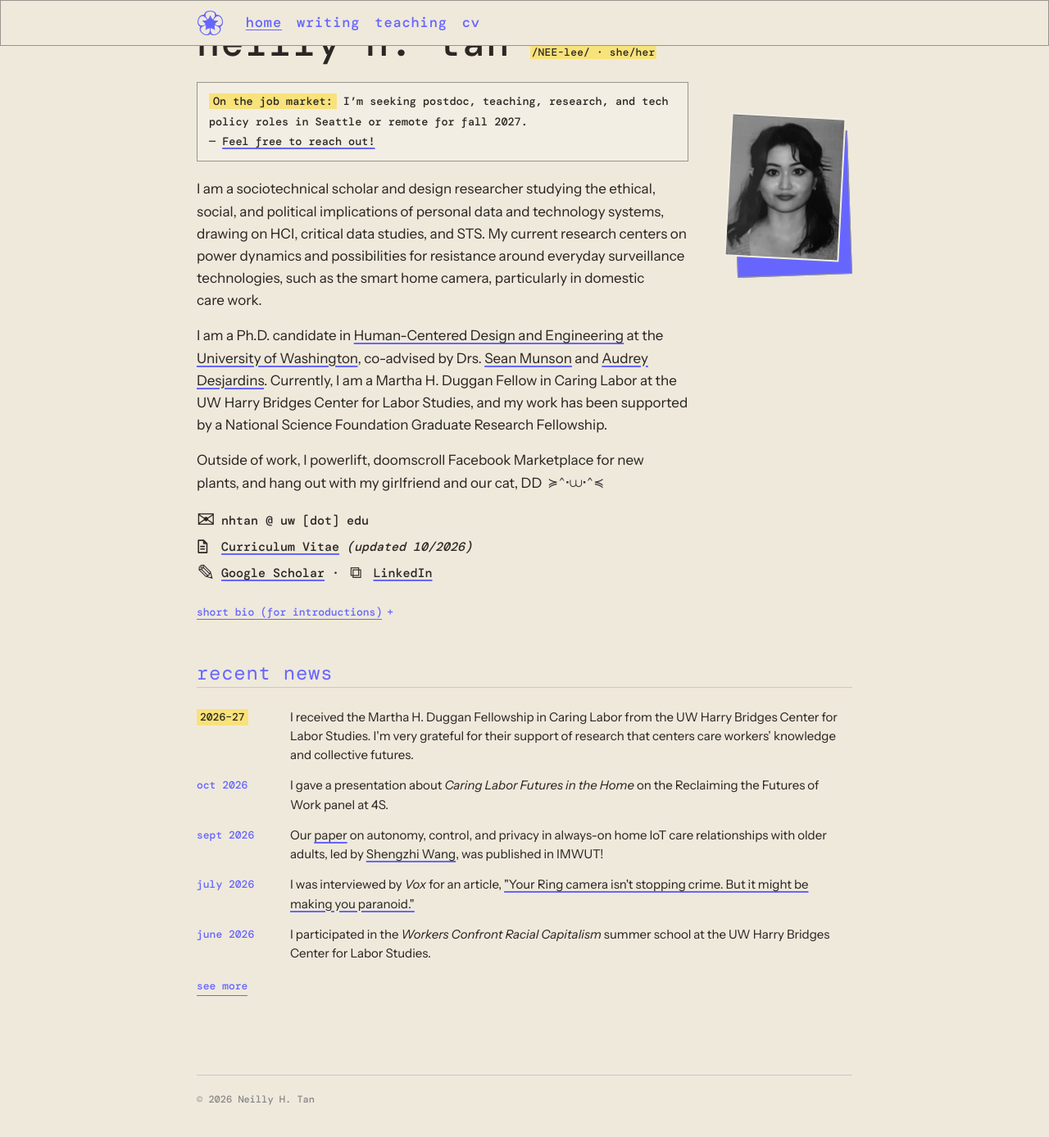
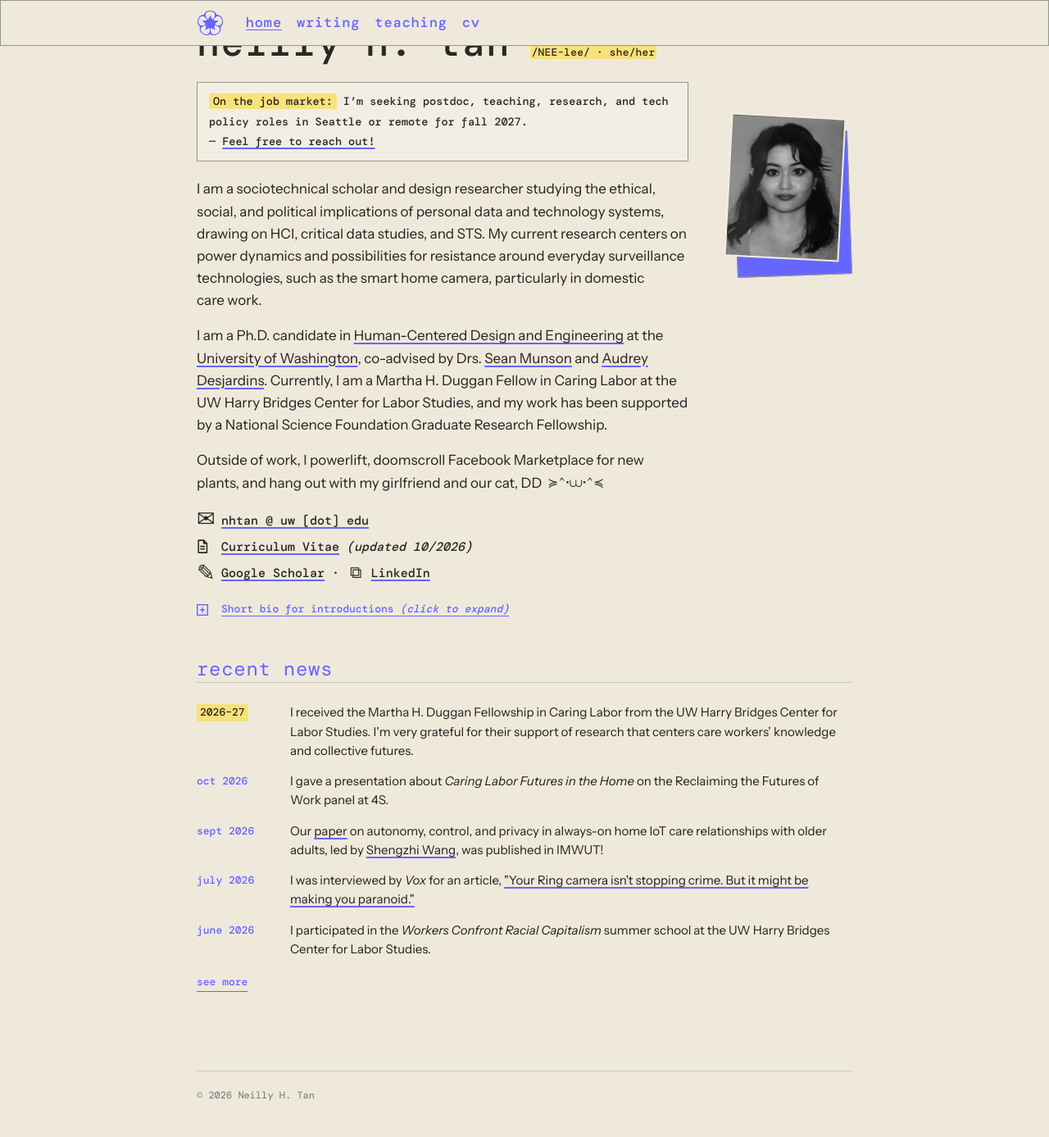
Before and after one commit to neillytan/neillytan.github.io, a Jekyll site: the page built from index.html, in a window 1280 px wide and 1400 px high, scrolled down 97 px. Shown: the top 1387 px of the window at 82% size. Built offline with Jekyll 4.4.1, drawn with Linux system fonts in a browser that asks for light colours; some web fonts are replaced.

Commit message:
Homepage: email link, reworded bio toggle with boxed +/− icon, icon alignment and spacing tweaks
Co-Authored-By: Claude Opus 5.5 <noreply@anthropic.com>

```diff
--- a/assets/css/style.css
+++ b/assets/css/style.css
@@ -107,8 +107,8 @@ p { margin: 0 0 1rem; }
 
 .contact .icon-doc { transform: none; top: 0; }
 .contact .icon-doc svg { width: 0.95em; height: 1.15em; vertical-align: -0.22em; }
-.contact .icon-mail { top: -1px; }
-.contact .icon-inline { display: inline-block; margin: 0 1.05em 0 0.4em; transform: scale(1.35); position: relative; top: -1px; }
+.contact .icon-mail { top: -2px; }
+.contact .icon-inline { display: inline-block; margin: 0 13px 0 0.4em; transform: scale(1.35); position: relative; top: -1px; }
 /* lets "(updated …)" wrap tightly under its line on narrow screens */
 .contact-wrap { display: inline-block; max-width: calc(100% - 2em); line-height: 1.5; vertical-align: top; padding-top: 0.32em; }
 .contact-wrap em { white-space: nowrap; }
@@ -135,19 +135,21 @@ p { margin: 0 0 1rem; }
 
 /* short bio (third person, for introductions) */
 .short-bio { margin-top: 10px; }
-.short-bio summary { display: inline-block; cursor: pointer; list-style: none; font-family: var(--heading-font); font-size: 13px; color: var(--accent); }
-.short-bio summary span { border-bottom: 1.5px solid var(--accent); }
-.short-bio summary::after { content: "+"; display: inline-block; width: 1ch; margin-left: 6px; }
-.short-bio[open] summary::after { content: "−"; }
+.short-bio summary { display: flex; align-items: flex-start; gap: 16px; cursor: pointer; list-style: none; font-family: var(--heading-font); font-size: 13px; line-height: 1.7; color: var(--accent); }
+.short-bio .toggle-line { border-bottom: 1.5px solid var(--accent); -webkit-box-decoration-break: clone; box-decoration-break: clone; }
 .short-bio summary::-webkit-details-marker { display: none; }
-.short-bio summary:hover span { background: var(--highlight); }
+.short-bio summary:hover .toggle-line { background: var(--highlight); }
+.toggle-icon { flex: none; margin-top: 5.5px; }
+.short-bio[open] .toggle-vbar, .short-bio .when-open, .short-bio[open] .when-closed { display: none; }
+.short-bio[open] .when-open { display: inline; }
 .short-bio-body { margin: 12px 0 4px; padding-left: 12px; border-left: 1.5px solid #9a958c; }
 .short-bio-body + .short-bio-body { margin-top: 20px; }
 .short-bio p { margin: 0 0 4px; font-size: 15px; line-height: 1.6; color: #444; }
 .short-bio-label { display: block; margin-bottom: 2px; font-family: var(--heading-font); font-size: 12px; color: #8a857c; }
-.copy-bio { display: block; width: fit-content; line-height: 1.5; margin: 0; padding: 0; border: 0; background: none; cursor: pointer; font-family: var(--heading-font); font-size: 13px; color: var(--accent); border-bottom: 1.5px solid var(--accent); }
+.copy-bio { display: block; width: fit-content; line-height: 1.5; margin: 0; padding: 0; border: 0; background: none; cursor: pointer; font-family: var(--heading-font); font-size: 13px; color: var(--accent); }
 .copy-icon { margin-right: 5px; vertical-align: -1px; }
-.copy-bio:hover { background: var(--highlight); }
+.copy-label { border-bottom: 1.5px solid var(--accent); }
+.copy-bio:hover .copy-label { background: var(--highlight); }
 
 /* publications */
 .pubs { max-width: 800px; margin: 0 auto; padding-left: 0; padding-right: 0; }
--- a/index.html
+++ b/index.html
@@ -19,7 +19,7 @@ page_class: home
     <p>Outside of work, I powerlift, doomscroll Facebook Marketplace for new plants, and hang out with my girlfriend and our cat, DD <span class="kaomoji" aria-hidden="true">≽^•⩊•^≼</span></p>
 
     <p class="contact">
-      <span class="icon icon-mail">✉</span>{{ site.email_display }}<br>
+      <span class="icon icon-mail">✉</span><a href="&#109;&#97;&#105;&#108;&#116;&#111;&#58;&#110;&#104;&#116;&#97;&#110;&#64;&#117;&#119;&#46;&#101;&#100;&#117;">{{ site.email_display }}</a><br>
       <span class="icon icon-doc"><svg width="14" height="17" viewBox="0 0 10 12" aria-hidden="true"><path d="M1.5 .75h4.5l2.75 2.75v7.75h-7.25z M6 .75v2.75h2.75 M3 6h4 M3 8.25h4" fill="none" stroke="currentColor" stroke-width="1.1" stroke-linejoin="round"/></svg></span><span class="contact-wrap"><a href="{{ site.cv_file | relative_url }}" target="_blank" rel="noopener">Curriculum Vitae</a> <em>(updated {{ site.cv_updated }})</em></span>
       {%- if site.scholar_url and site.scholar_url != "" %}<br>
       <span class="icon">✎</span><a href="{{ site.scholar_url }}">Google Scholar</a>
@@ -27,7 +27,7 @@ page_class: home
     </p>
 
     <details class="short-bio">
-      <summary><span>short bio (for introductions)</span></summary>
+      <summary><svg class="toggle-icon" width="14" height="14" viewBox="0 0 11 11" aria-hidden="true"><rect x="0.55" y="0.55" width="9.9" height="9.9" fill="none" stroke="currentColor" stroke-width="1.1"/><path d="M3 5.5h5" stroke="currentColor" stroke-width="1.1"/><path class="toggle-vbar" d="M5.5 3v5" stroke="currentColor" stroke-width="1.1"/></svg><span class="toggle-text"><span class="toggle-line">Short bio for introductions <span class="when-closed"><em>(click to expand)</em></span><span class="when-open"><em>(click to collapse)</em></span></span></span></summary>
       <div class="short-bio-body">
         <p id="short-bio-text">Neilly H. Tan is a Ph.D. candidate in Human-Centered Design and Engineering at the University of Washington. She is a sociotechnical scholar and design researcher who studies the ethical, social, and political implications of personal data and technology systems, drawing on HCI, critical data studies, and STS. Her research centers on power dynamics and possibilities for resistance around everyday surveillance technologies, such as the smart home camera, particularly in domestic care work. Currently, she is a Martha H. Duggan Fellow in Caring Labor at the UW Harry Bridges Center for Labor Studies, and her work has been supported by a National Science Foundation Graduate Research Fellowship.</p>
         <button type="button" class="copy-bio" data-target="short-bio-text"><svg class="copy-icon" width="11" height="12" viewBox="0 0 11 12" aria-hidden="true"><rect x="3.3" y="0.6" width="7" height="8.2" fill="none" stroke="currentColor" stroke-width="1.1"/><path d="M0.6 3.2v8.2h7" fill="none" stroke="currentColor" stroke-width="1.1"/></svg><span class="copy-label">copy</span></button>
```
